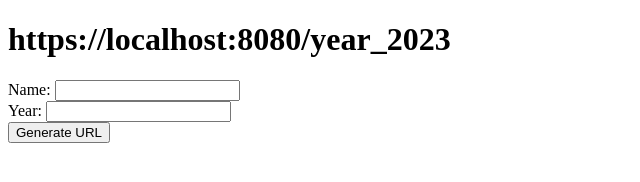
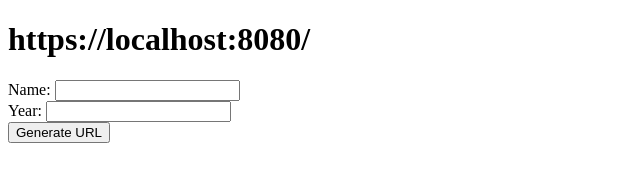
Before and after one commit to acciojob/sharable-urls-prashantzanzan25, a website: page main.html in a window 1280 px wide. Shown: the whole page, without its empty margins (0-640 px from the left). Drawn offline with Linux system fonts and the light colour scheme.

Commit message:
created a submission

```diff
--- a/main.html
+++ b/main.html
@@ -2,7 +2,7 @@
 <html>
   <body>
 	  <form>
-		  <h1 id="url">https://localhost:8080/year_2023</h1>
+		  <h1 id="url">https://localhost:8080/</h1>
         <label for="name">Name:</label>
         <input type="text" id="name" name="name">
         <br>
```
